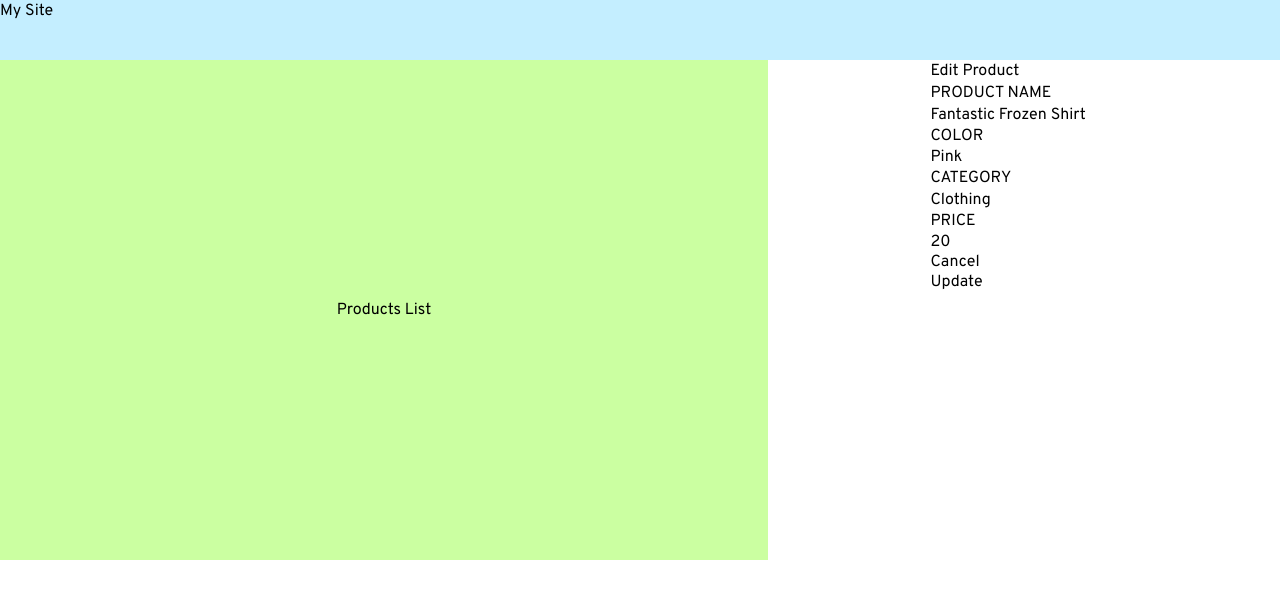
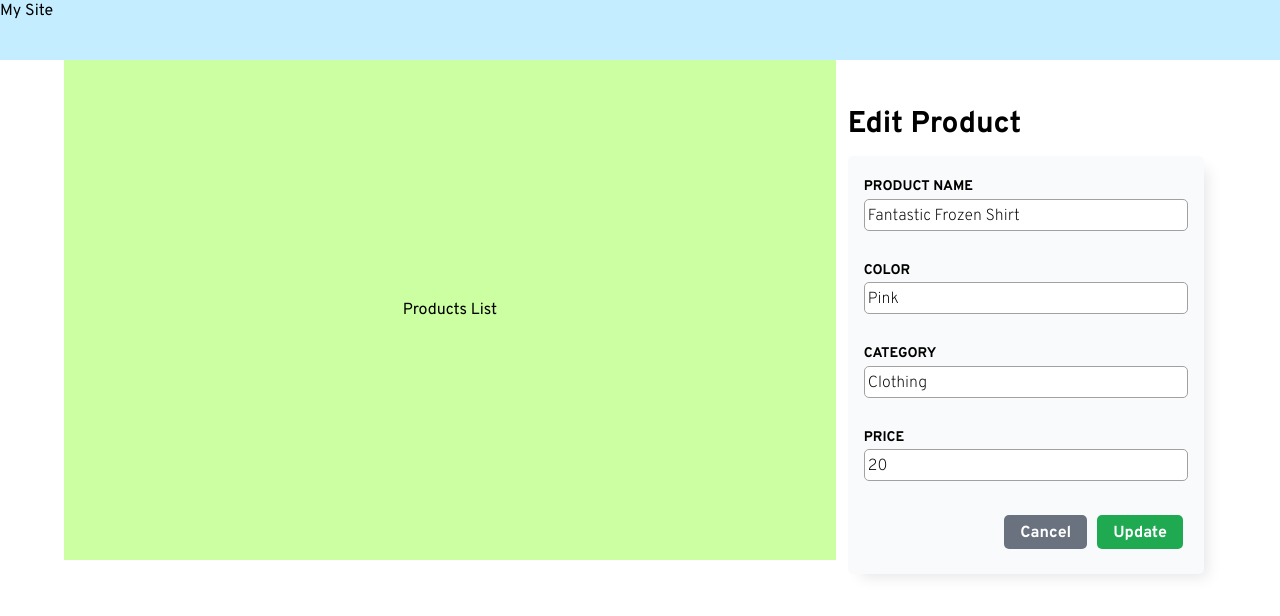
Before and after one commit to andrystylist/products-crud, a React (Vite) app: page / in a window 1280 px wide. Shown: the top 616 px of the page. Built offline with nearby package versions, Linux system fonts and the light colour scheme.

Commit message:
styles added to form component

```diff
--- a/index.html
+++ b/index.html
@@ -3,10 +3,10 @@
   <head>
     <meta charset="UTF-8" />
     <link rel="icon" type="image/svg+xml" href="/vite.svg" />
+    <meta name="viewport" content="width=device-width, initial-scale=1.0" />
     <link rel="preconnect" href="https://fonts.googleapis.com">
     <link rel="preconnect" href="https://fonts.gstatic.com" crossorigin>
-    <link href="https://fonts.googleapis.com/css2?family=Overpass:ital,wght@0,400;0,700;1,400;1,700&display=swap" rel="stylesheet">
-    <meta name="viewport" content="width=device-width, initial-scale=1.0" />
+    <link href="https://fonts.googleapis.com/css2?family=Overpass:wght@200;400;700&display=swap" rel="stylesheet">
     <title>Vite + React</title>
   </head>
   <body>
--- a/src/components/Main/Main.scss
+++ b/src/components/Main/Main.scss
@@ -4,4 +4,6 @@ main {
 
 .container {
   height: 100%;
+  padding-left: 64px;
+  padding-right: 64px;
 }
--- a/src/components/ProductForm/ProductForm.jsx
+++ b/src/components/ProductForm/ProductForm.jsx
@@ -59,23 +59,22 @@ function ProductForm({
         <div className="product-form__body">
 
           <label htmlFor="name">PRODUCT NAME</label>
-          <input type="text" name="name" id="name" value={product.name} onChange={handleChange} />
+          <input type="text" name="name" id="name" value={product.name} onChange={handleChange} placeholder='your product name' />
           <label htmlFor="color">COLOR</label>
-          <input type="text" name="color" id="color" value={product.color} onChange={handleChange} />
+          <input type="text" name="color" id="color" value={product.color} onChange={handleChange} placeholder='silver, black, white, etc.' />
           <label htmlFor="category">CATEGORY</label>
           <input type="text" name="category" id="category" value={product.category} onChange={handleChange} />
           <label htmlFor="price">PRICE</label>
           <input type="number" name="price" id="price" value={product.price} onChange={handleChange} />
 
+          <div className="product-form__action-section">
+              <button className="product-form__button--cancel" type='button' onClick={handleOnCancel} >Cancel</button>
+              <button className={`product-form__button--update ${isEditing ? '' : 'hide'}`} type='submit'>Update</button>
+              <button className={`product-form__button--add ${isEditing ? 'hide' : ''}`} type='submit'>Add</button>
+          </div>
+
         </div>
 
-        <div className="product-form__action-section">
-
-            <button type='button' onClick={handleOnCancel} >Cancel</button>
-            <button className={`product-form__button--cancel ${isEditing ? '' : 'hide'}`} type='submit'>Update</button>
-            <button className={`product-form__button--cancel ${isEditing ? 'hide' : ''}`} type='submit'>Add</button>
-
-        </div>
       </form>
 
     </section>
--- a/src/components/ProductForm/ProductForm.scss
+++ b/src/components/ProductForm/ProductForm.scss
@@ -1,9 +1,47 @@
+@import '../../styles/variables';
+
 .product-form {
   width: 100%;
   display: flex;
-  justify-content: center;
 
-  //borrar esto al agregar los estilos
+  padding: 54px 12px;
+
+  form {
+    flex: 1;
+  }
+}
+
+.product-form__body {
+  background-color: $secondary-color;
+  box-shadow: $box-shadow;
+
+  padding: 20px 16px;
+  border-radius: 5px;
+}
+
+.product-form__action-section {
+  display: flex;
+  justify-content: flex-end;
+}
+
+.product-form__button--cancel {
+  background-color: $secondary-button;
+}
+
+.product-form__button--cancel:hover {
+  background-color: #fff;
+  outline: 1px solid $secondary-button;
+  color: $secondary-button;
+}
+
+.product-form__button--update {
+  background-color: $third-button;
+}
+
+.product-form__button--update:hover {
+  background-color: #fff;
+  outline: 1px solid $third-button;
+  color: $third-button;
 }
 
 .hide {
@@ -13,6 +51,6 @@
 
 @media screen and (min-width: 1024px) {
   .product-form {
-    width: 40%;
+    width: 33%;
   }
 }
--- a/src/components/ProductsList/ProductsList.scss
+++ b/src/components/ProductsList/ProductsList.scss
@@ -12,6 +12,6 @@
 
 @media screen and (min-width: 1024px) {
   .products-list {
-    width: 60%;
+    width: 67%;
   }
 }
--- a/src/styles/_variables.scss
+++ b/src/styles/_variables.scss
@@ -1,3 +1,13 @@
 $primary-color: #333333;
-$secondary-color: #777777;
-$font-color: #CCCCCC;
+$gray: #a1a1a1;
+$secondary-color: #f9fafb;
+$font-color: #fcfcfc;
+$primary-button: #1b71fc;
+$secondary-button: #6a727f;
+$third-button: #1faa51;
+
+$fs-sm: 14px;
+$fs-md: $fs-sm + 2px;
+$fs-lg: $fs-md + 14px;
+
+$box-shadow: 8px 8px 14px -5px rgba(0, 0, 0, 0.1);
--- a/src/styles/index.scss
+++ b/src/styles/index.scss
@@ -1,6 +1,53 @@
 @use './reset';
 @use './variables';
+@import './variables';
 
 :root, body {
   font-family: 'Overpass', sans-serif;
 }
+
+h1, h2 {
+  font-size: $fs-lg;
+  font-weight: 700;
+
+  margin-bottom: 20px;
+}
+
+label {
+  font-size: $fs-sm;
+  font-weight: bold;
+}
+
+input {
+  width: 100%;
+
+  background-color: #fff;
+  font-weight: 200;
+
+  padding: 6px 3px 4px;
+  border: 1px solid $gray;
+  border-radius: 5px;
+  margin-bottom: 29px;
+}
+
+input:focus-visible {
+  outline: 1px solid $gray;
+}
+
+button {
+  font-size: $fs-md;
+  font-weight: 900;
+  background-color: $primary-button;
+  color: #fff;
+
+  border-radius: 5px;
+  padding: 8px 16px 6px;
+  margin: 5px;
+}
+
+button:hover {
+  outline: 1px solid $primary-button;
+  color: $primary-button;
+  background-color: #fff;
+  cursor: pointer;
+}
```
